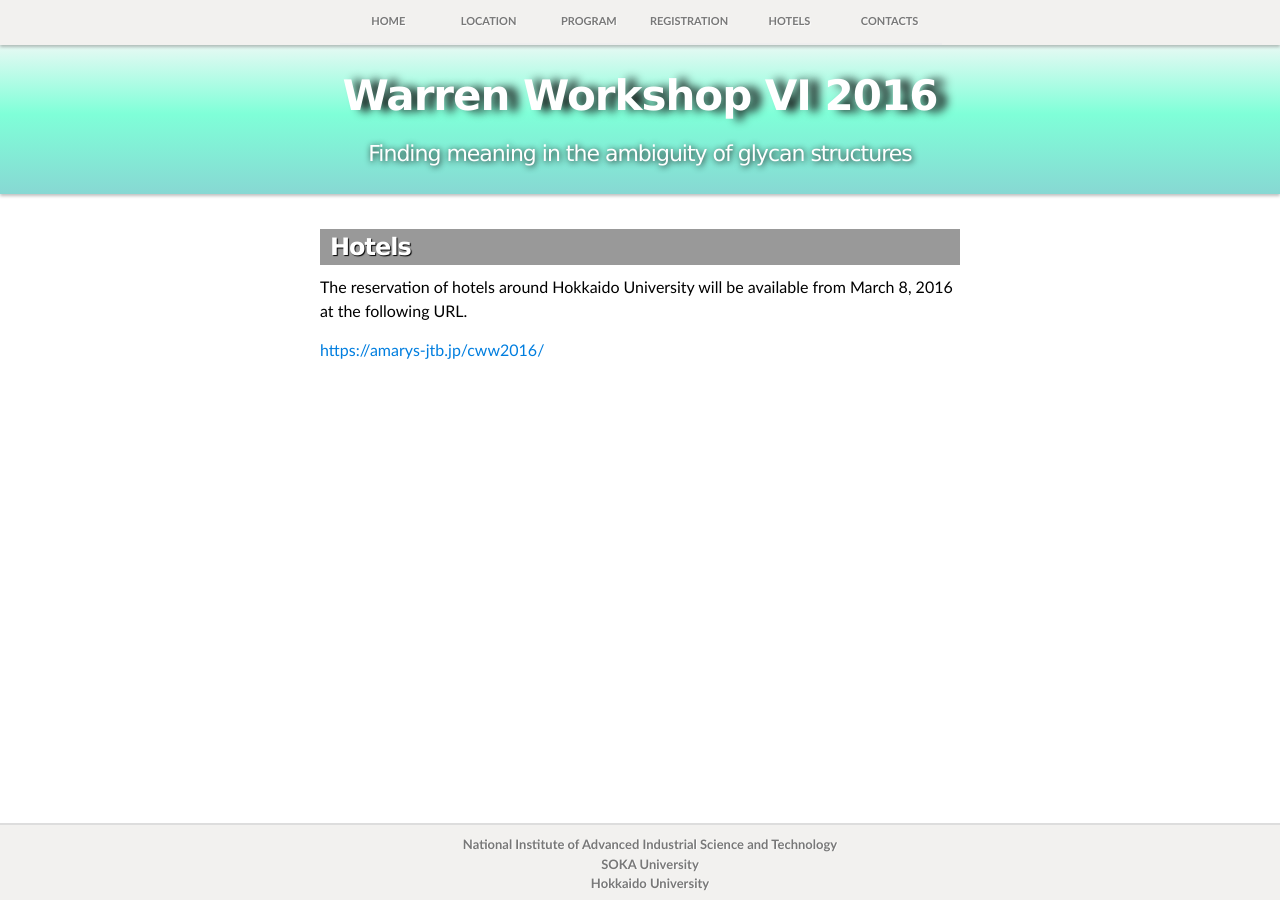
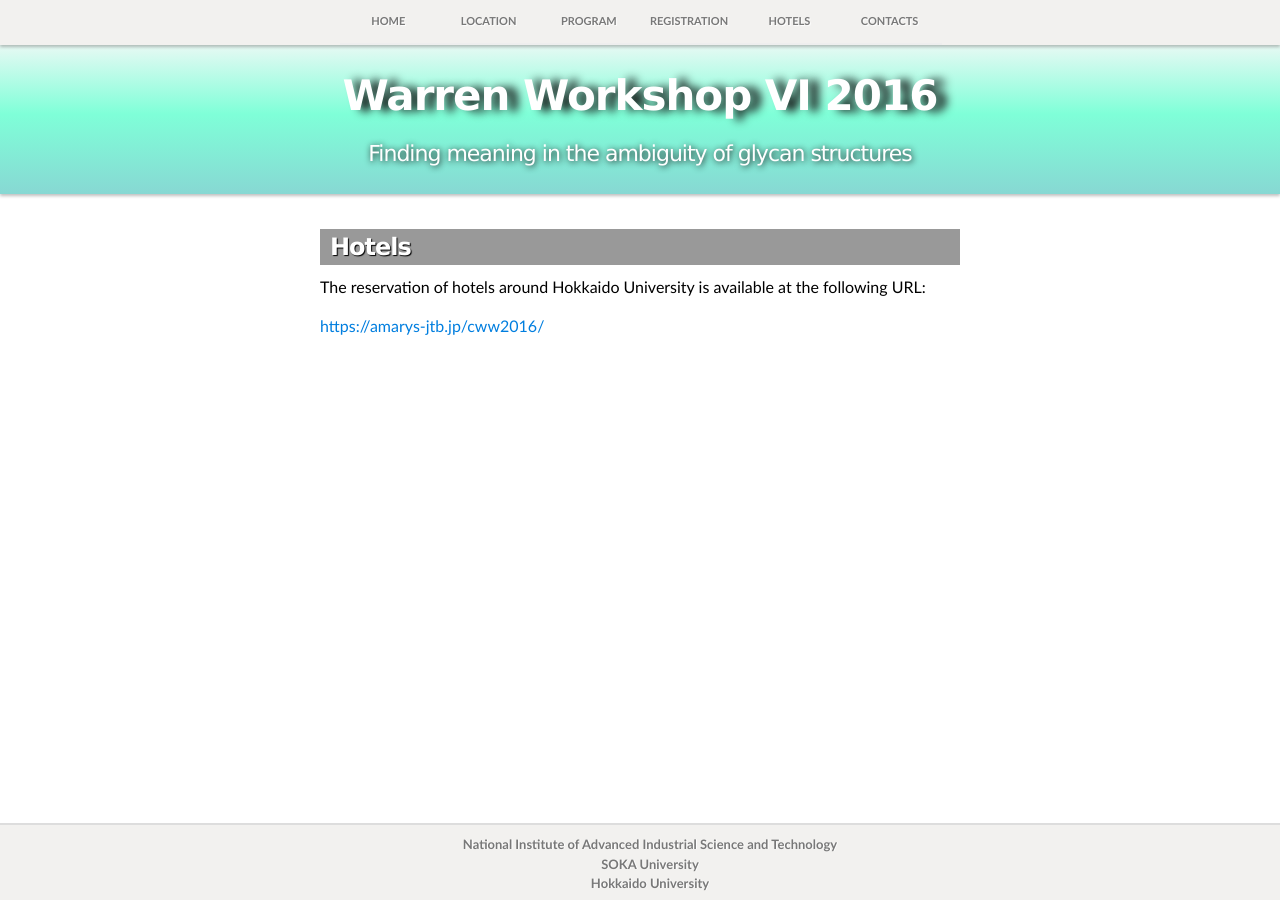
Before and after one commit to yamazakiM/test_warren2016, a Jekyll site: the page built from hotels/index.md, in a window 1280 px wide. Built offline with Jekyll 4.4.1, drawn with Linux system fonts in a browser that asks for light colours; nearby versions of some CDN libraries; library files that are not in the unit come from our copies.

Commit message:
Update index.md

```diff
--- a/hotels/index.md
+++ b/hotels/index.md
@@ -6,8 +6,8 @@
 <div id="main_content_wrap" class="outer">
   <section id="main_content" class="inner">
     <h3 id="location">Hotels</h3>
-
-  <p>The reservation of hotels around Hokkaido University  will be available from March 8, 2016 at the following URL.</p>
+    <!--<hr>-->
+   <p>The reservation of hotels around Hokkaido University  is available at the following URL:</p>
   <p><a href="https://amarys-jtb.jp/cww2016/" target="_blank">https://amarys-jtb.jp/cww2016/</a></p>
   </section>
 </div>
```
